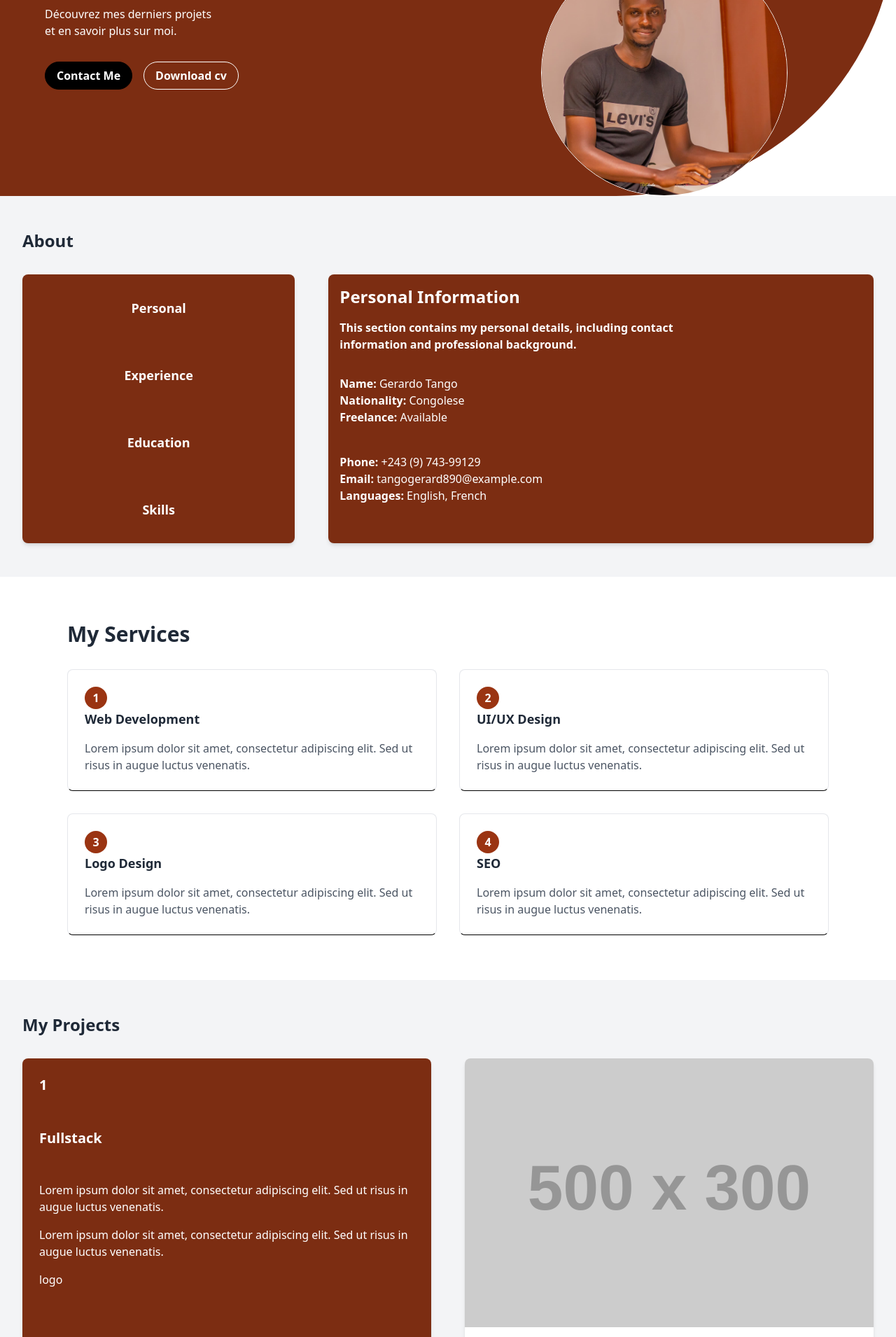
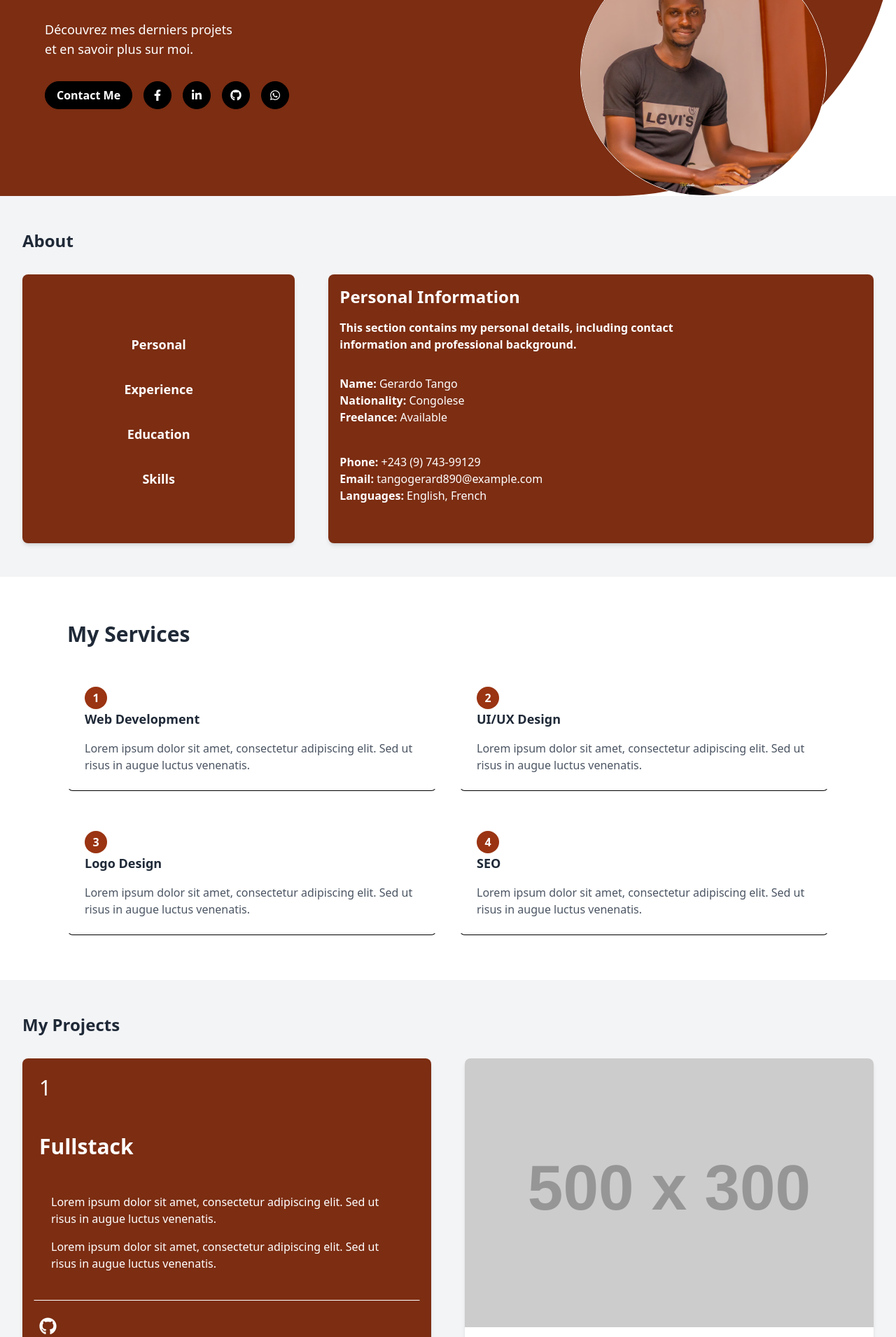
Before and after one commit to Gerardotango/New-portfolio, a React (Vite) app: page /experience in a window 1280 px wide. Shown: the part 360-2270 px from the top of the page at 70% size. Built offline with nearby package versions, Linux system fonts and the light colour scheme; a web font is replaced by a local one.

Commit message:
Modified about.js, contact.js, home.js, projets.js, and services.js before the final commit.

```diff
--- a/src/components/about.jsx
+++ b/src/components/about.jsx
@@ -42,11 +42,11 @@ const About = () => {
           <h2 className="text-2xl font-bold text-gray-800">About</h2>
         </div>
         <div className="flex flex-col md:flex-row justify-center gap-12">
-          <div className="bg-orange-900 rounded-lg shadow-md overflow-hidden w-full md:w-1/2 lg:w-1/3 h-96">
+          <div className="bg-orange-900 rounded-lg shadow-md overflow-hidden w-full md:w-1/2 lg:w-1/3 h-96 pt-14">
             {options.map(option => (
               <div
                 key={option.name}
-                className={`cursor-pointer flex justify-center items-center h-1/4 ${
+                className={`cursor-pointer flex justify-center items-center h-10  ml-12 mr-12 mt-6 rounded-full ${
                   activeOption === option.name ? 'text-blue-500' : 'text-gray-800'
                 }`}
                 onClick={() => handleOptionClick(option.name)}
--- a/src/components/contact.jsx
+++ b/src/components/contact.jsx
@@ -16,12 +16,12 @@ const Contact = () => {
                 <div className="mb-4">
                   <label htmlFor="name" className="block text-white font-bold mb-2">Name</label>
                   <input
-                    type="text"
-                    id="name"
-                    name="name"
-                    className="bg-orange-900  shadow appearance-none border rounded w-full py-2 px-3 text-gray-700 leading-tight focus:outline-none focus:shadow-outline"
-                    placeholder="Enter your name"
-                  />
+                   type="text"
+                   id="name"
+                   name="name"
+                   className="bg-orange-900 text-white shadow appearance-none border rounded w-full py-2 px-3 leading-tight focus:outline-none focus:shadow-outline"
+                   placeholder="Enter your name"
+                   />
                 </div>
                 <div className="mb-4">
                   <label htmlFor="email" className="block text-white font-bold mb-2">Email</label>
@@ -29,7 +29,7 @@ const Contact = () => {
                     type="email"
                     id="email"
                     name="email"
-                    className="bg-orange-900  shadow appearance-none border rounded w-full py-2 px-3 text-gray-700 leading-tight focus:outline-none focus:shadow-outline"
+                    className="bg-orange-900 text-white shadow appearance-none border rounded w-full py-2 px-3 leading-tight focus:outline-none focus:shadow-outline"
                     placeholder="Enter your email"
                   />
                 </div>
@@ -38,7 +38,7 @@ const Contact = () => {
                   <textarea
                     id="message"
                     name="message"
-                    className="bg-orange-900  shadow appearance-none border rounded w-full py-2 px-3 text-gray-700 leading-tight focus:outline-none focus:shadow-outline"
+                    className="bg-orange-900 text-white shadow appearance-none border rounded w-full py-2 px-3 leading-tight focus:outline-none focus:shadow-outline"
                     rows="4"
                     placeholder="Enter your message"
                   ></textarea>
--- a/src/components/home.jsx
+++ b/src/components/home.jsx
@@ -1,17 +1,18 @@
 import React, { useState, useEffect } from 'react';
 import { Link } from 'react-router-dom';
 import Profil from './profil';
+import { FaFacebookF, FaLinkedinIn, FaGithub, FaWhatsapp } from 'react-icons/fa';
 
 function Home() {
   return (
     <div className="flex flex-col-reverse md:flex-row items-center h-auto md:h-[40rem] rounded-br-[25rem] bg-orange-900">
-      <div className="flex flex-col justify-center ml-4 md:ml-16 mr-4 md:mr-8 mb-12">
+      <div className="flex flex-col justify-center ml-4 md:ml-16 mr-4 md:mr-8 mb-12 md:mb-0">
         <h1 className="text-3xl md:text-4xl mb-4 font-heading pt-12 md:pt-24">Hello I AM</h1>
         <p className="text-3xl md:text-4xl font-extrabold mb-8 font-inter">
           Web Developper <br />
           Designer
         </p>
-        <p className="text-white font-inter">
+        <p className="text-white font-inter text-base md:text-lg">
           Découvrez mes derniers projets <br/>et en savoir
           plus sur moi.
         </p>
@@ -22,12 +23,28 @@ function Home() {
           >
             Contact Me
           </Link>
-          <Link
-            to="/projects"
-            className="hover:bg-white hover:border-white hover:text-black flex items-center border border-white pl-4 pr-4 h-10 rounded-full transition-colors duration-300 font-inter font-semibold w-36 md:w-auto"
-          >
-            Download cv
-          </Link>
+          <div className="flex flex-row gap-4">
+            <div className="h-10 border border-black w-10 rounded-full flex items-center justify-center bg-black hover:bg-white hover:text-black transition-colors duration-300">
+              <a href="https://www.facebook.com" target="_blank" rel="noopener noreferrer" className="text-white hover:text-black">
+                <FaFacebookF />
+              </a>
+            </div>
+            <div className="h-10 border border-black w-10 rounded-full flex items-center justify-center bg-black hover:bg-white hover:text-black transition-colors duration-300">
+              <a href="https://www.linkedin.com" target="_blank" rel="noopener noreferrer" className="text-white hover:text-black">
+                <FaLinkedinIn />
+              </a>
+            </div>
+            <div className="h-10 border border-black w-10 rounded-full flex items-center justify-center bg-black hover:bg-white hover:text-black transition-colors duration-300">
+              <a href="https://github.com" target="_blank" rel="noopener noreferrer" className="text-white hover:text-black">
+                <FaGithub />
+              </a>
+            </div>
+            <div className="h-10 border border-black w-10 rounded-full flex items-center justify-center bg-black hover:bg-white hover:text-black transition-colors duration-300">
+              <a href="https://www.whatsapp.com" target="_blank" rel="noopener noreferrer" className="text-white hover:text-black">
+                <FaWhatsapp />
+              </a>
+            </div>
+          </div>
         </div>
       </div>
       <div className="flex-1 h-full ml-0 pt-24 md:ml-96 mt-8 md:mt-96">
--- a/src/components/projets.jsx
+++ b/src/components/projets.jsx
@@ -1,4 +1,5 @@
 import React, { useState } from 'react';
+import { FaGithub } from 'react-icons/fa';
 
 function MyProjects() {
   const projects = [
@@ -37,15 +38,18 @@ function MyProjects() {
         <div className="flex flex-col sm:flex-row justify-center gap-12">
         <div className="bg-orange-900 rounded-lg shadow-md overflow-hidden w-full max-w-2xl sm:w-1/2">
          <div className="p-6">
-              <h1 className="text-xl font-bold text-white mb-2"> {projects[currentIndex].number}</h1>
-              <h1 className="text-xl font-bold text-white mt-12">{projects[currentIndex].title}</h1>
+    <h1 className="text-3xl  text-white mb-2 font-heading">{projects[currentIndex].number}</h1>
+    <h1 className="text-3xl font-bold text-white mt-12">{projects[currentIndex].title}</h1>
+  </div>
+  <div className="p-6 border border-b-white border-transparent ml-4 mr-4">
+    <p className="text-white mb-4">{projects[currentIndex].description}</p>
+    <p className="text-white mb-4 ">{projects[currentIndex].description}</p>
+
   </div>
   <div className='p-6'>
-            <p className="text-white mb-4">{projects[currentIndex].description}</p>
-            <p className="text-white mb-4">{projects[currentIndex].description}</p>
-            <div>
-              logo
-            </div>
+    <a href="https://github.com" target="_blank" rel="noopener noreferrer" className="text-white hover:text-black">
+     <FaGithub size={25}/>
+    </a>
     </div>
 </div>
           <div className="bg-white rounded-lg shadow-md overflow-hidden w-full max-w-2xl sm:w-1/2">
--- a/src/components/services.jsx
+++ b/src/components/services.jsx
@@ -4,7 +4,7 @@ function Services() {
   <div className="max-w-6xl mx-auto px-4 sm:px-6 lg:px-8">
     <h2 className="text-3xl font-bold text-gray-800 mb-8">My Services</h2>
     <div className="grid grid-cols-1 sm:grid-cols-2 gap-8">
-      <div className="bg-white border border-b-black rounded-lg p-6">
+      <div className="bg-white border border-b-black border-transparent rounded-lg p-6">
         <div className="flex flex-col mb-4">
           <div className="bg-orange-800 text-white font-bold rounded-full h-8 w-8 flex items-center justify-center mr-4">
             1
@@ -16,7 +16,7 @@ function Services() {
           in augue luctus venenatis.
         </p>
       </div>
-      <div className="bg-white border border-b-black rounded-lg p-6">
+      <div className="bg-white border border-b-black border-transparent rounded-lg p-6">
         <div className="flex flex-col mb-4">
           <div className="bg-orange-800 text-white font-bold rounded-full h-8 w-8 flex items-center justify-center mr-4">
             2
@@ -28,7 +28,7 @@ function Services() {
           in augue luctus venenatis.
         </p>
       </div>
-      <div className="bg-white border border-b-black rounded-lg p-6">
+      <div className="bg-white border border-b-black border-transparent rounded-lg p-6">
         <div className="flex flex-col mb-4">
           <div className="bg-orange-800 text-white font-bold rounded-full h-8 w-8 flex items-center justify-center mr-4">
             3
@@ -40,7 +40,7 @@ function Services() {
           in augue luctus venenatis.
         </p>
       </div>
-      <div className="bg-white border border-b-black rounded-lg p-6">
+      <div className="bg-white border border-b-black border-transparent rounded-lg p-6">
         <div className="flex flex-col mb-4">
           <div className="bg-orange-800 text-white font-bold rounded-full h-8 w-8 flex items-center justify-center mr-4">
             4
```
Lines whose indentation alone changed are shown as unchanged.
